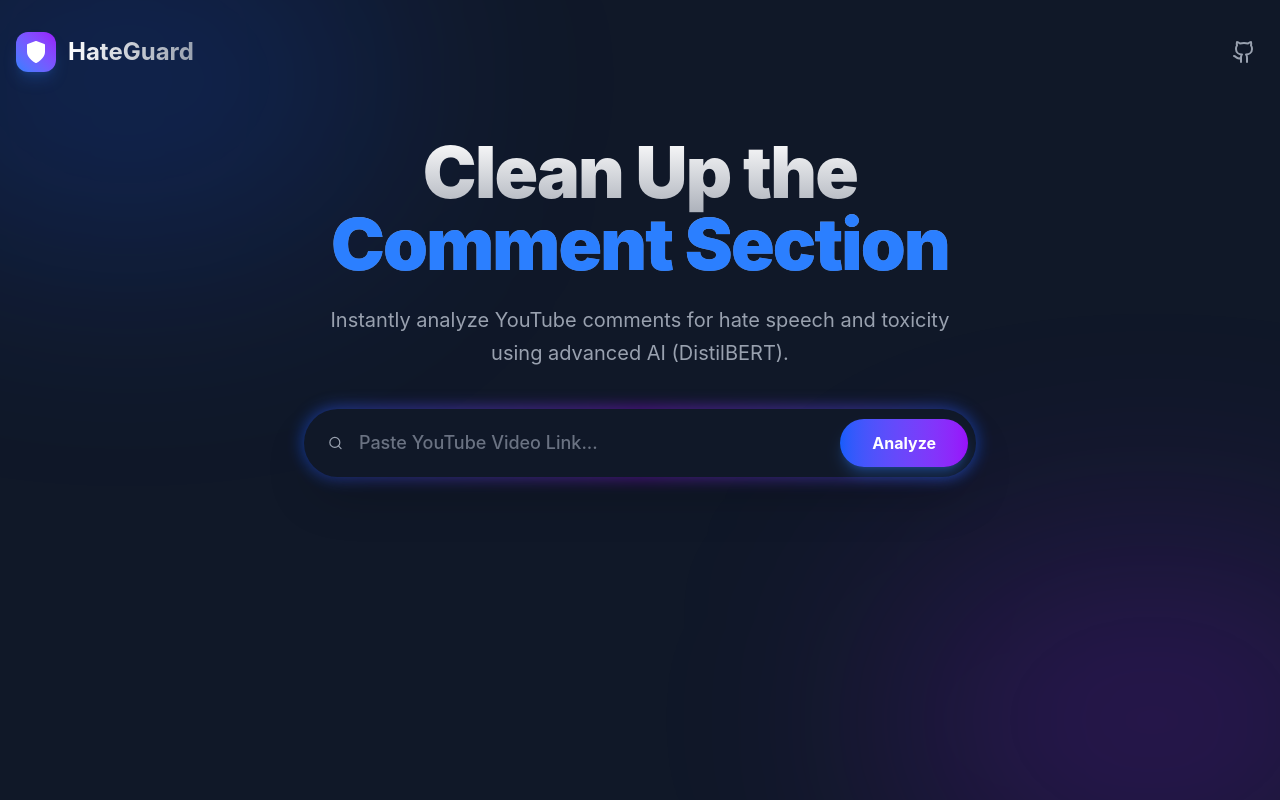
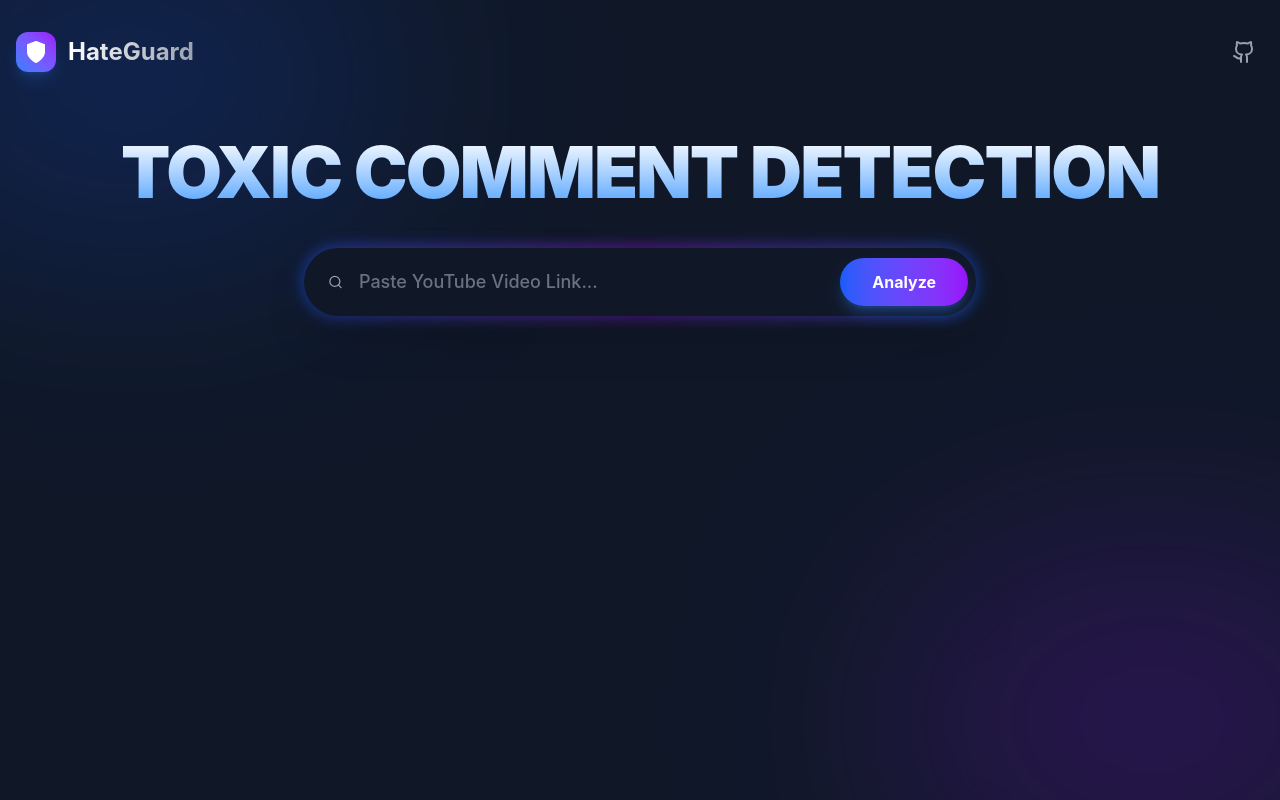
Before and after one commit to ATANU28-bit/hate-comment-dectection, a React (Vite) app in the folder ui/: page / in a window 1280 px wide. Built offline with nearby package versions, Linux system fonts and the light colour scheme.

Commit message:
Update UI hero typography to 'TOXIC COMMENT DETECTION' per user request

```diff
--- a/ui/src/App.jsx
+++ b/ui/src/App.jsx
@@ -58,13 +58,9 @@ function App() {
 
         {/* Hero Section */}
         <div className="text-center mb-12">
-          <h2 className="text-5xl md:text-7xl font-black tracking-tight mb-6 bg-clip-text text-transparent bg-gradient-to-b from-white to-gray-500">
-            Clean Up the <br />
-            <span className="text-blue-500">Comment Section</span>
+          <h2 className="text-5xl md:text-7xl font-black tracking-tight mb-10 bg-clip-text text-transparent bg-gradient-to-b from-white to-blue-400">
+            TOXIC COMMENT DETECTION
           </h2>
-          <p className="text-xl text-gray-400 max-w-2xl mx-auto mb-10 leading-relaxed">
-            Instantly analyze YouTube comments for hate speech and toxicity using advanced AI (DistilBERT).
-          </p>
 
           <SearchBar onAnalyze={handleAnalyze} isLoading={isLoading} />
         </div>
```
